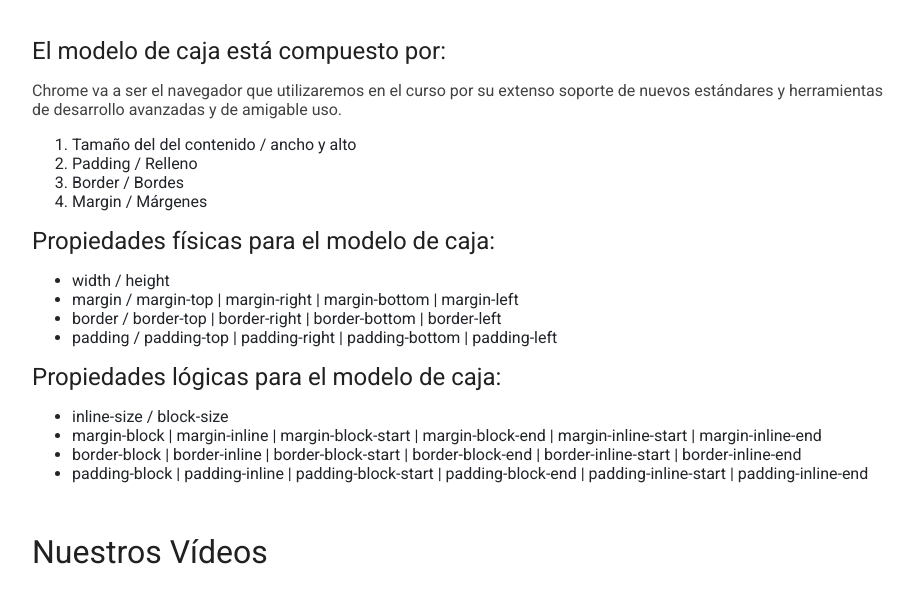
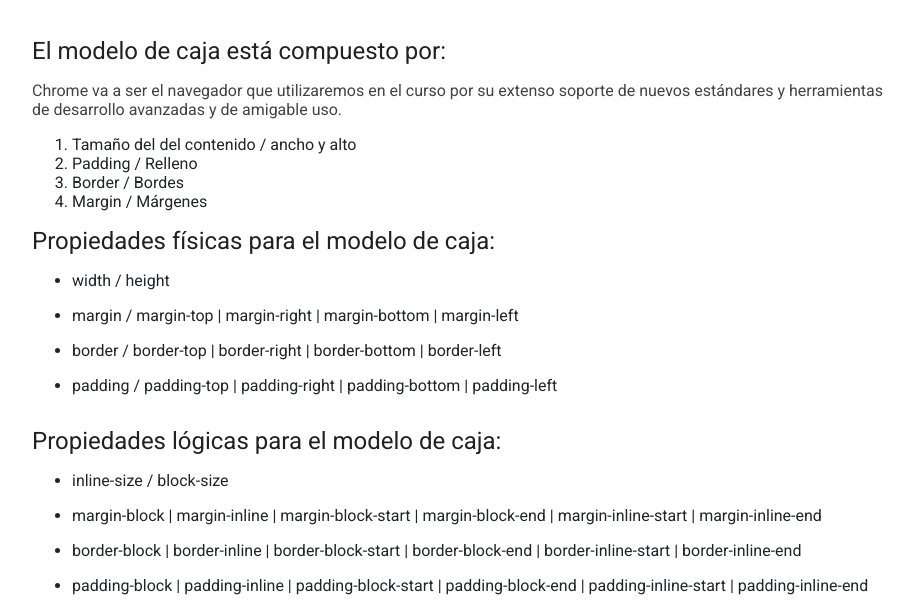
Before and after one commit to jsebastianreyes/Nemium, a plain HTML site: page index.html in a window 1280 px wide. Shown: the part 3831-4439 px from the top of the page, without its empty margins (173-1086 px from the left). Drawn offline with Linux system fonts and the light colour scheme; grey boxes are pictures that could not be loaded.

Commit message:
logical actualizando estilos listas

```diff
--- a/css/style-logical.css
+++ b/css/style-logical.css
@@ -286,15 +286,11 @@ blockquote p {
   inline-size: 15px;
   block-size: 15px;
   border-radius: 50%;
-  background: rgba(66, 66, 66, 0.2);
-
 }
 
 .slider-bullet:first-of-type{
   background: white;
 }
-
-
 
 .form input {
   inline-size: 100%;
@@ -386,6 +382,9 @@ details{
   margin-block-end: 40px;
 }
 
+.section-content ul li{
+  padding-block-end: 16px;
+}
 
 @media screen and (min-width: 1366px) {
   .title-menu{
```
